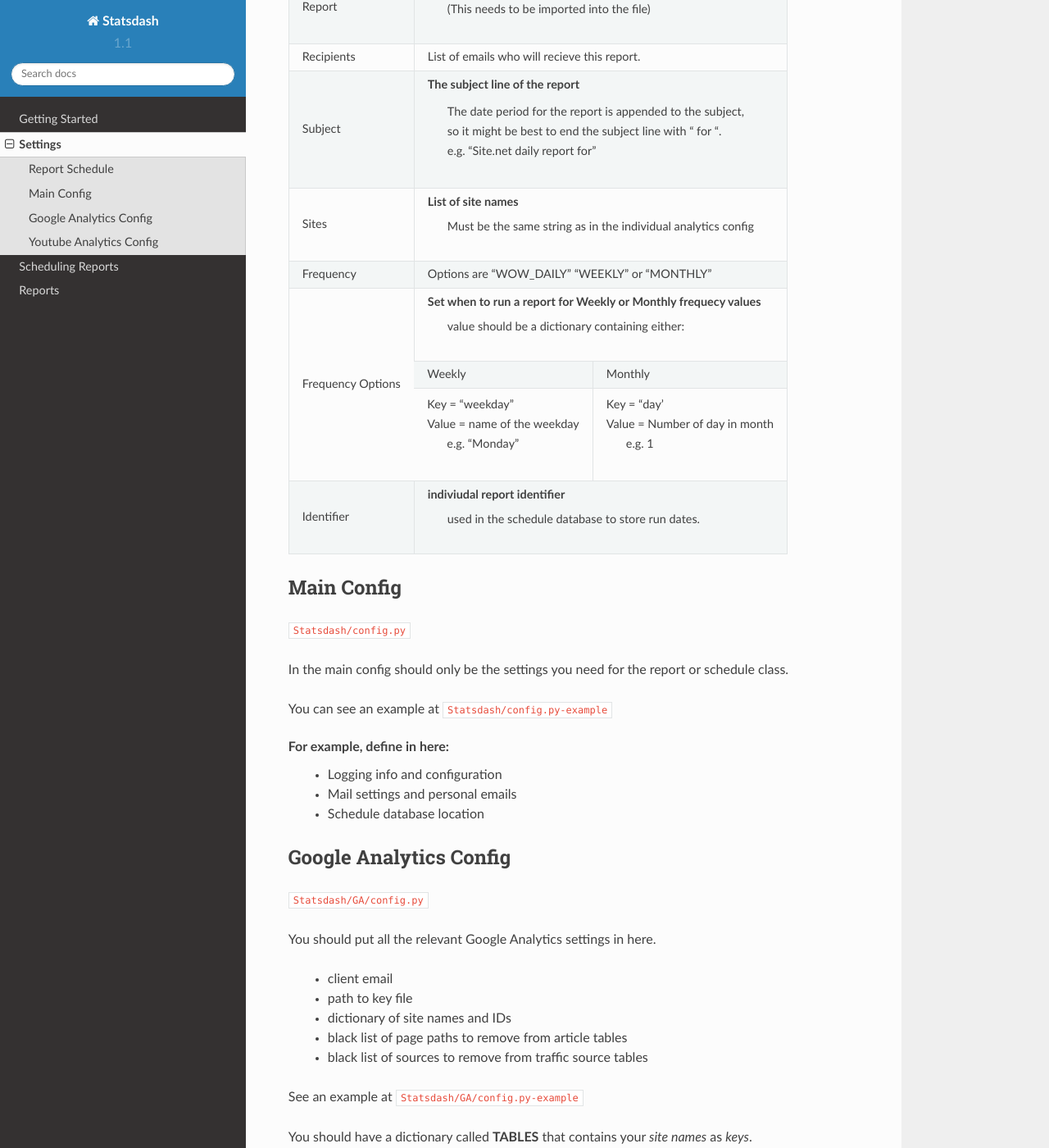
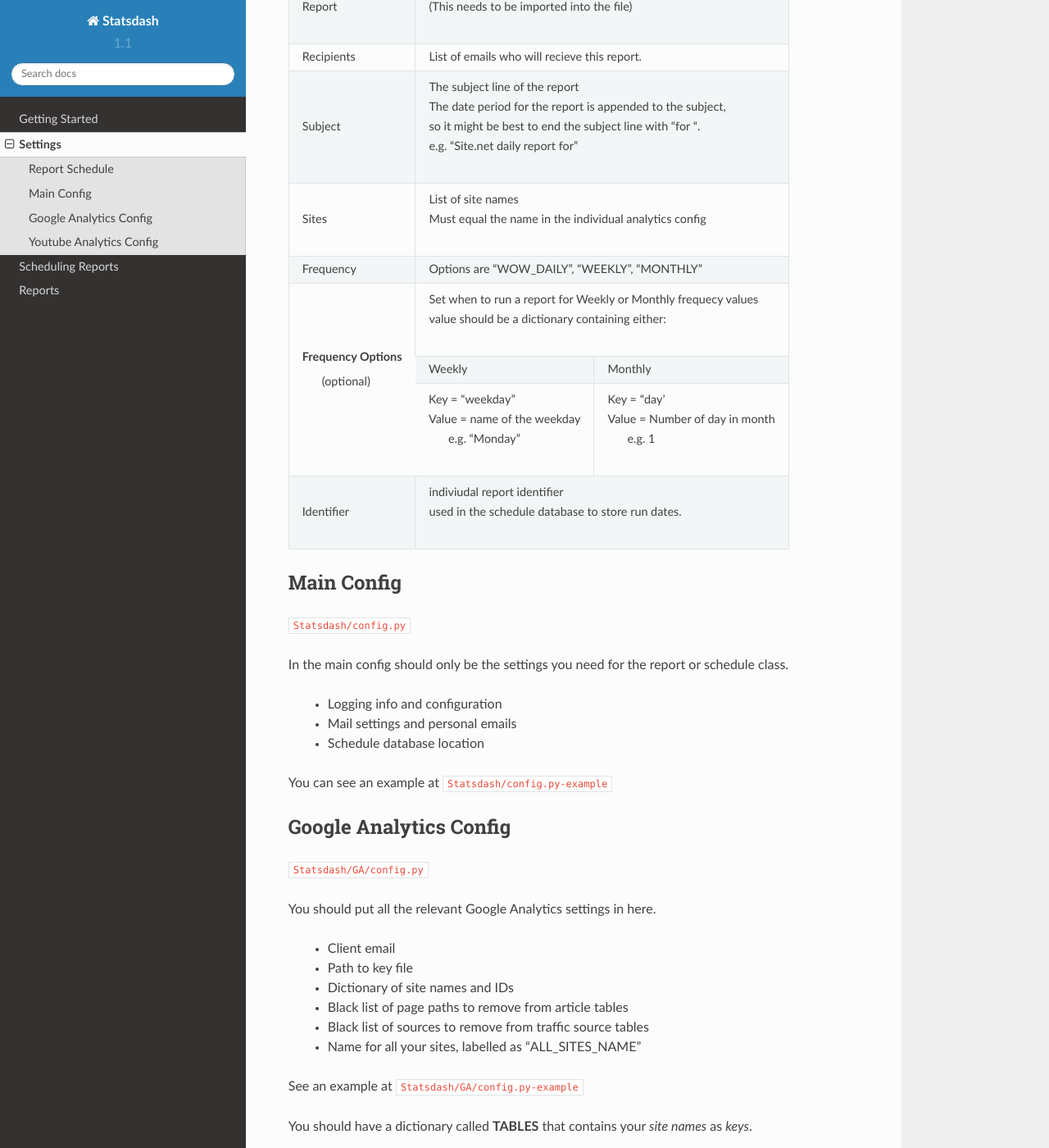
Before and after one commit to gamernetwork/gastatsdash, a Sphinx documentation site: the page built from docs/settings.rst, in a window 1280 px wide and 1400 px high, scrolled down 551 px. Shown: the whole window at 82% size. Built offline with Sphinx 7.4.7 and the Read the Docs theme 2.0.0, drawn with Linux system fonts in a browser that asks for light colours; some of the changed text lies outside the part shown.

Commit message:
settings style tweaks

```diff
--- a/docs/settings.rst
+++ b/docs/settings.rst
@@ -1,8 +1,8 @@
 Settings
-=======
+========
 
 Report Schedule
---------------
+---------------
 
 ``Statsdash/report_schedule.py``
 
@@ -17,23 +17,23 @@
 +--------------------+-------------------------------------------------------------------------+
 |	Key	     |			Value 						       |
 +====================+=========================================================================+
-|	Report 	     |	Name of the report class you wish to use. 			       |
-|		     |		(This needs to be imported into the file)		       |
+|	Report 	     | | Name of the report class you wish to use. 			       |
+|		     | | (This needs to be imported into the file)		               |
 +--------------------+-------------------------------------------------------------------------+
 |	Recipients   |	 List of emails who will recieve this report.			       |
 +--------------------+-------------------------------------------------------------------------+
-|	Subject	     |	 The subject line of the report					       |
-|		     |      | The date period for the report is appended to the subject,       |
-|                    |      | so it might be best to end the subject line with " for ".        |
-|                    |      | e.g. "Site.net daily report for"                                 |
+|	Subject	     | | The subject line of the report					       |
+|		     | | The date period for the report is appended to the subject,            |
+|                    | | so it might be best to end the subject line with "for ".              |
+|                    | | e.g. "Site.net daily report for"                                      |
 +--------------------+-------------------------------------------------------------------------+
-|	Sites	     |	 List of site names 						       |
-|		     |      Must be the same string as in the individual analytics config      |
+|	Sites	     | | List of site names 						       |
+|		     | | Must equal the name in the individual analytics config                |
 +--------------------+-------------------------------------------------------------------------+
-|	Frequency    |	 Options are "WOW_DAILY" "WEEKLY" or "MONTHLY"			       |
+|	Frequency    |	 Options are "WOW_DAILY", "WEEKLY", "MONTHLY"			       |
 +--------------------+----------------------+-------------------------+------------------------+
-|  Frequency Options |   Set when to run a report for Weekly or Monthly frequecy values        |
-|                    |    value should be a dictionary containing either:                      |
+|  Frequency Options | | Set when to run a report for Weekly or Monthly frequecy values        |
+|    (optional)      | | value should be a dictionary containing either:                       |
 |		     +----------------------------------+--------------------------------------+
 |		     |	 Weekly 		        |   Monthly		               |
 |		     +----------------------------------+--------------------------------------+
@@ -41,11 +41,9 @@
 |		     |  | Value = name of the weekday   |  | Value = Number of day in month    |
 |                    |  |   e.g. "Monday"               |  |   e.g. 1                          |
 +--------------------+----------------------------------+--------------------------------------+
-|     Identifier     |	 indiviudal report identifier					       |
-|		     |		 used in the schedule database to store run dates.	       |
+|     Identifier     | | indiviudal report identifier					       |
+|		     | | used in the schedule database to store run dates.	               |
 +--------------------+-------------------------------------------------------------------------+
-
-
 
 
 Main Config
@@ -55,13 +53,11 @@
 
 In the main config should only be the settings you need for the report or schedule class.
 
-You can see an example at ``Statsdash/config.py-example``
-
-For example, define in here:
   - Logging info and configuration
   - Mail settings and personal emails
   - Schedule database location
 
+You can see an example at ``Statsdash/config.py-example``
 
 Google Analytics Config
 ----------------------
@@ -70,11 +66,12 @@
 
 You should put all the relevant Google Analytics settings in here.
 
- - client email
- - path to key file
- - dictionary of site names and IDs
- - black list of page paths to remove from article tables
- - black list of sources to remove from traffic source tables
+ - Client email
+ - Path to key file
+ - Dictionary of site names and IDs
+ - Black list of page paths to remove from article tables
+ - Black list of sources to remove from traffic source tables
+ - Name for all your sites, labelled as "ALL_SITES_NAME"
 
 See an example at ``Statsdash/GA/config.py-example``
 
@@ -93,8 +90,8 @@
 
 You should put all the relevant Youtube Analytics settings in here.
 
- - path to client secrets file
- - content owner id
- - dictionary of channel names and IDs
+ - Path to client secrets file
+ - Content owner id
+ - Dictionary of channel names and IDs
 
 See an example at ``Statsdash/Youtube/config.py-example``
```
